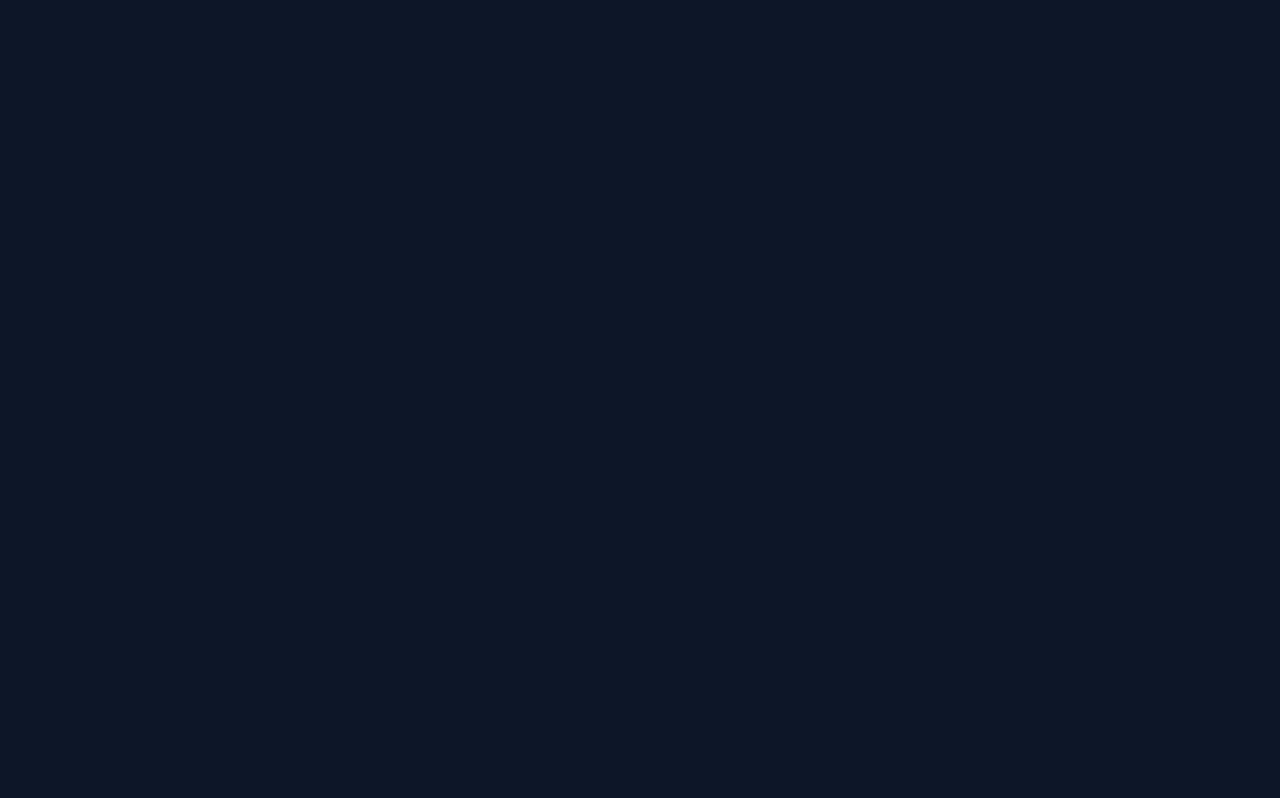
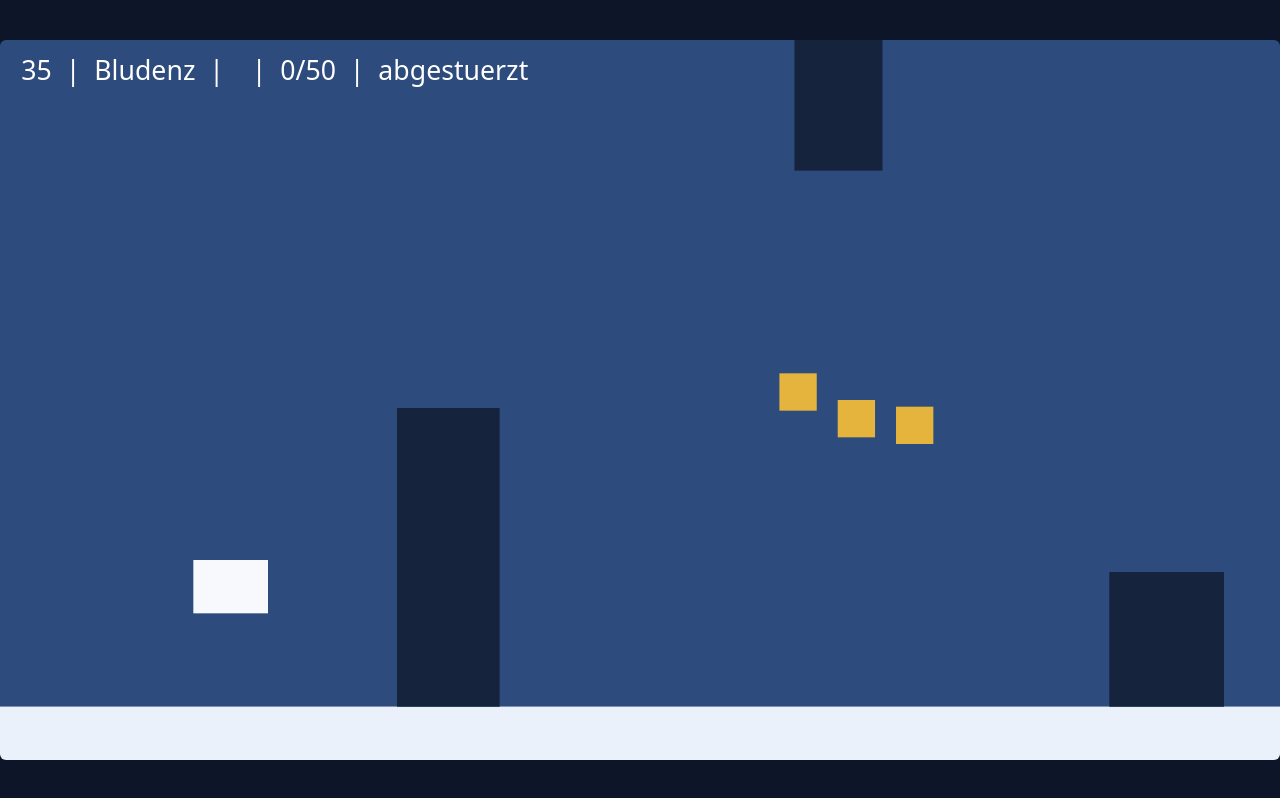
Before and after one commit to Backspacer4/weihnachten, a plain HTML site: page index.html in a window 1280 px wide. Drawn offline with Linux system fonts and the light colour scheme.

Commit message:
Spielbarer Rohbau: Canvas-Skalierung, feste Schrittweite, Eingabe
Das Spielfeld bleibt fest 960x540 logische Einheiten und wird einheitlich
skaliert ins Fenster gesetzt. Haette ein Breitbildschirm ein breiteres
Feld, saehe er Hindernisse frueher und die Punktzahlen waeren nicht
vergleichbar.

Die Physik laeuft in festen Schritten von 1/120 s mit Akkumulator, nicht
pro Bild -- sonst fliegt Muhdolf auf einem 120-Hz-Handy doppelt so
schnell wie auf einem 60-Hz-Laptop. Hoechstens fuenf Schritte pro Bild,
damit nach einer Pause keine aufgelaufene Zeit in einem Rutsch
nachgerechnet wird.

Gezeichnet wird vorlaeufig mit Kaesten; Aufgabe 8 ersetzt das durch die
Vorarlberg-Kulisse.

Co-Authored-By: Claude Opus 5 <noreply@anthropic.com>

```diff
--- a/index.html
+++ b/index.html
@@ -531,7 +531,142 @@ const GameLogic = (() => {
 
 <script id="game-app">
 'use strict';
-// wird in Aufgabe 7 gefuellt
+
+const L = GameLogic;
+const canvas = document.getElementById('feld');
+const ctx = canvas.getContext('2d');
+
+let zustand = L.createState();
+let auftrieb = false;
+let pausiert = false;
+let laeuft = false;              // true, sobald losgeflogen wurde
+
+/**
+ * Passt das Canvas ans Fenster an. Das Spielfeld bleibt 960 x 540 logische
+ * Einheiten und wird einheitlich skaliert -- nur so sehen alle dasselbe und
+ * nur so sind die Punktzahlen vergleichbar.
+ */
+function vermessen() {
+  const dpr = Math.min(window.devicePixelRatio || 1, 3);
+  const skala = Math.min(window.innerWidth / L.FIELD.w, window.innerHeight / L.FIELD.h);
+  const breite = Math.max(1, Math.floor(L.FIELD.w * skala));
+  const hoehe = Math.max(1, Math.floor(L.FIELD.h * skala));
+  canvas.style.width = breite + 'px';
+  canvas.style.height = hoehe + 'px';
+  canvas.width = Math.round(breite * dpr);
+  canvas.height = Math.round(hoehe * dpr);
+  ctx.setTransform(canvas.width / L.FIELD.w, 0, 0, canvas.height / L.FIELD.h, 0, 0);
+}
+
+vermessen();
+window.addEventListener('resize', vermessen);
+
+/**
+ * Alle Eingabequellen setzen dasselbe Flag. Die Spiellogik erfaehrt nie,
+ * ob der Auftrieb von einem Finger, der Maus oder der Leertaste kam.
+ */
+function auftriebAn(ereignis) {
+  if (ereignis && ereignis.target && ereignis.target.closest &&
+      ereignis.target.closest('button')) return;      // Knöpfe bleiben Knöpfe
+  auftrieb = true;
+}
+function auftriebAus() {
+  auftrieb = false;
+}
+
+window.addEventListener('pointerdown', auftriebAn);
+window.addEventListener('pointerup', auftriebAus);
+window.addEventListener('pointercancel', auftriebAus);
+window.addEventListener('keydown', (e) => {
+  if (e.code === 'Space' || e.code === 'ArrowUp') {
+    e.preventDefault();                                // sonst scrollt die Seite
+    auftriebAn(e);
+  }
+});
+window.addEventListener('keyup', (e) => {
+  if (e.code === 'Space' || e.code === 'ArrowUp') auftriebAus();
+});
+window.addEventListener('blur', auftriebAus);
+window.addEventListener('contextmenu', (e) => e.preventDefault());
+
+let letzterRahmen = 0;
+let akku = 0;
+
+/**
+ * Ein Bild. Die Physik laeuft in festen Schritten von 1/120 s, unabhaengig
+ * von der Bildrate -- sonst fliegt Muhdolf auf einem 120-Hz-Handy doppelt so
+ * schnell wie auf einem 60-Hz-Laptop.
+ */
+function rahmen(jetzt) {
+  requestAnimationFrame(rahmen);
+  if (!letzterRahmen) letzterRahmen = jetzt;
+  let dt = (jetzt - letzterRahmen) / 1000;
+  letzterRahmen = jetzt;
+  if (dt > 0.25) dt = 0.25;
+
+  if (laeuft && !pausiert && zustand.phase === 'fliegt') {
+    akku += dt;
+    let schritte = 0;
+    while (akku >= L.STEP && schritte < 5) {
+      L.step(zustand, auftrieb, L.STEP);
+      akku -= L.STEP;
+      schritte += 1;
+    }
+    // Lief die Obergrenze voll, war das Fenster weg: aufgelaufene Zeit
+    // verwerfen statt sie in einem Rutsch nachzurechnen.
+    if (schritte === 5) akku = 0;
+    if (zustand.phase !== 'fliegt') laeuft = false;
+  }
+
+  zeichnen(zustand, dt);
+}
+
+requestAnimationFrame(rahmen);
+
+// --- Vorlaeufiges Zeichnen ----------------------------------------------
+// Aufgabe 8 ersetzt dies durch die Vorarlberg-Kulisse und die gezeichnete
+// Kuh. Bis dahin genuegen Kaesten, um das Spiel spielen und pruefen zu koennen.
+
+function zeichnen(z) {
+  // Himmel
+  ctx.fillStyle = '#2d4b7d';
+  ctx.fillRect(0, 0, L.FIELD.w, L.FIELD.groundY);
+  // Boden
+  ctx.fillStyle = '#eaf1fb';
+  ctx.fillRect(0, L.FIELD.groundY, L.FIELD.w, L.FIELD.h - L.FIELD.groundY);
+
+  // Hindernisse
+  ctx.fillStyle = '#16233d';
+  for (const o of z.obstacles) {
+    const x = o.s - z.s;
+    if (x < -120 || x > L.FIELD.w + 120) continue;
+    const y = o.from === 'boden' ? L.FIELD.groundY - o.h : 0;
+    ctx.fillRect(x - o.w / 2, y, o.w, o.h);
+  }
+
+  // Geschenke
+  ctx.fillStyle = '#e4b43c';
+  for (const g of z.gifts) {
+    if (g.taken) continue;
+    const x = g.s - z.s;
+    if (x < -40 || x > L.FIELD.w + 40) continue;
+    ctx.fillRect(x - L.GIFT_R, g.y - L.GIFT_R, L.GIFT_R * 2, L.GIFT_R * 2);
+  }
+
+  // Muhdolf
+  ctx.globalAlpha = z.invuln > 0 && Math.floor(z.invuln * 10) % 2 === 0 ? 0.4 : 1;
+  ctx.fillStyle = '#f7f9fc';
+  ctx.fillRect(L.COW.x - L.COW.w / 2, z.cowY - L.COW.h / 2, L.COW.w, L.COW.h);
+  ctx.globalAlpha = 1;
+
+  // Behelfsanzeige, bis Aufgabe 9 das HUD baut
+  ctx.fillStyle = '#ffffff';
+  ctx.font = '20px system-ui, sans-serif';
+  ctx.fillText(`${z.score}  |  ${L.STAGES[z.stage].name}  |  ${'♥'.repeat(z.hearts)}  |  ${z.giftsTaken}/50  |  ${z.phase}`, 16, 30);
+}
+
+// Vorlaeufiger Start, bis Aufgabe 9 den Startbildschirm baut.
+laeuft = true;
 </script>
 </body>
 </html>
```
